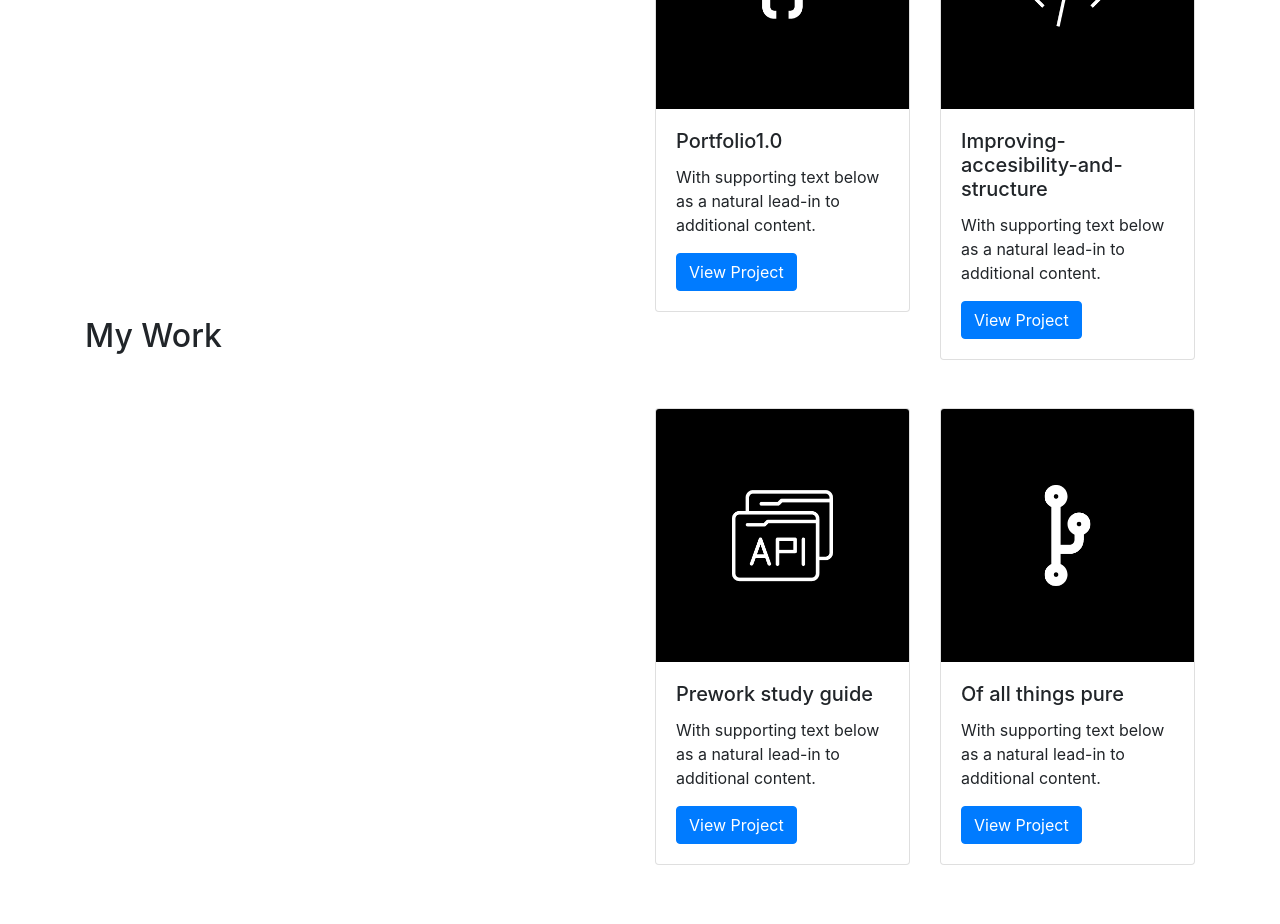
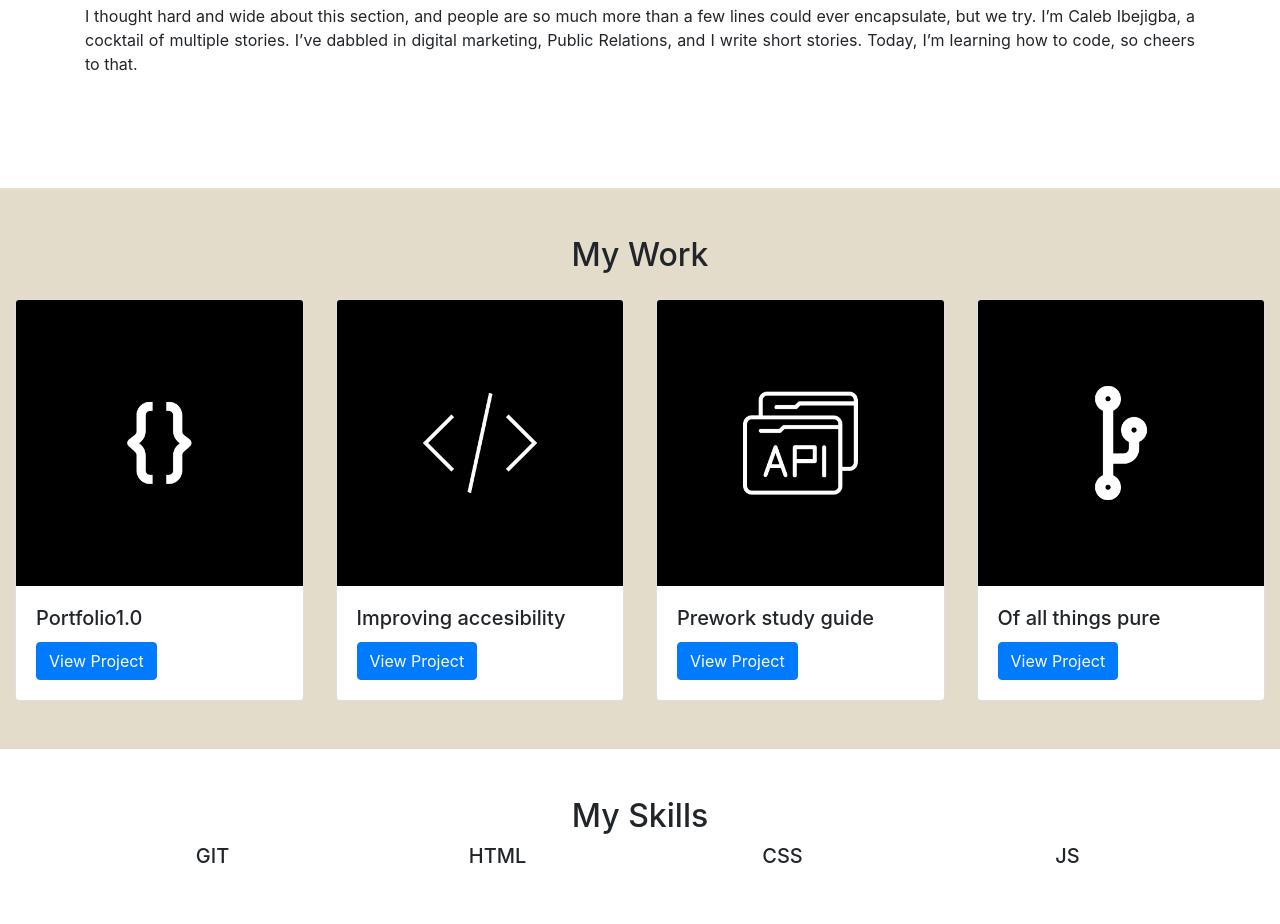
Before and after one commit to seuncaleb/Bootstrap-Portfolio, a plain HTML site: page index.html in a window 1280 px wide. Shown: the part 738-1662 px from the top of the page. Before the commit the page ends 1603 px from the top, so only its background shows below. Drawn offline with nearby package versions, Linux system fonts and the light colour scheme.

Commit message:
changed page layout, added an image to the jumbotron, and added a skill section

```diff
--- a/css/style.css
+++ b/css/style.css
@@ -1,4 +1,15 @@
-.jumbotron{
-    background-color: black;
+
+.img {
+    background-repeat: no-repeat;
     color: white;
+    background: url(../images/Gold\ Blue\ Law\ Firm\ Sleek\ Corporate\ Law\ Firm\ Website.png);
+    background-size: cover;
+    height:70vh;
+    min-height: 100%;
+    background-position: center;
+
 }
+
+#works {
+    background: #E3DCCB;
+}
--- a/index.html
+++ b/index.html
@@ -6,10 +6,12 @@
     <meta name="viewport" content="width=device-width, initial-scale=1.0 shrink-to-fit=no">
     <link rel="stylesheet" href="https://cdn.jsdelivr.net/npm/bootstrap@4.3.1/dist/css/bootstrap.min.css" integrity="sha384-ggOyR0iXCbMQv3Xipma34MD+dH/1fQ784/j6cY/iJTQUOhcWr7x9JvoRxT2MZw1T" crossorigin="anonymous">
     <link rel="stylesheet" href="./css/style.css">
+    <script src="https://kit.fontawesome.com/f727b51112.js" crossorigin="anonymous"></script>
     <title>Caleb Ibejigba Portfolio</title>
 </head>
 <body>
 
+  <!-- section for Nav bar-->
     <nav class="navbar navbar-expand-lg navbar-light bg-light">
         <a class="navbar-brand" href="index.html">Caleb Ibejigba</a>
         <button class="navbar-toggler" type="button" data-toggle="collapse" data-target="#navbarNav" aria-controls="navbarNav" aria-expanded="false" aria-label="Toggle navigation">
@@ -21,7 +23,7 @@
               <a class="nav-link" href="#about-me">About Me<span class="sr-only">(current)</span></a>
             </li>
             <li class="nav-item">
-                <a class="nav-link" href="#">Skills</a>
+                <a class="nav-link" href="#skills">Skills</a>
               </li>
             <li class="nav-item">
               <a class="nav-link" href="#works">Works</a>
@@ -32,67 +34,65 @@
           </ul>
         </div>
       </nav>
-
-      <header class="jumbotron jumbotron-fluid">
+<!-- section for header-->
+      <header class="jumbotron jumbotron-fluid img">
         <div class="container ml-0">
           <h1 class="display-4">Caleb Ibejigba</h1>
           <p class="lead">This is a modified jumbotron that occupies the entire horizontal space of its parent.</p>
         </div>
       </header>
-
+<!-- section for About me -->
       <section id="about-me">
-        <div class="container">
-            <div class="row align-items-center">
-                <div class="col-md "><h2>About me</h2></div>
-                <div class="col-md"><p>Lorem ipsum, dolor sit amet consectetur adipisicing elit. Nobis provident nesciunt officia id deserunt praesentium natus laboriosam libero omnis, quam, labore aspernatur ullam voluptates, ut quas ratione? Totam impedit est asperiores porro accusamus excepturi! Exercitationem perferendis neque doloribus ratione, molestias rerum vitae autem eius illum dolorem iure velit inventore quas.</p></div>
+        <div class="container mb-5 py-5">
+            <div class="row align-items-top">
+                <div class="col-md-12"><h2 class="text-center">About me</h2></div>
+                <div class="col-md-12"><p class="text-justify">I thought hard and wide about this section, and people are so much more than a few lines could ever encapsulate, but we try. I’m Caleb Ibejigba, a cocktail of multiple stories. I’ve dabbled in digital marketing, Public Relations, and I write short stories. Today, I’m learning how to code, so cheers to that.</p></div>
             </div>
 
         </div>
-
-
       </section>
 
-      <section class="container mt-5" id="works">
-        <div class="row align-items-center">
-            <div class="col-sm-6"><h2 class="mb-0">My Work</h2></div>
+<!-- section for my work-->
+      <section class="container-fluid py-5" id="works">
+        <div class="row align-items-top">
+            <div class="col-md-12 mb-2"><h2 class="mb-3 text-center">My Work</h2></div>
         <div class="col">
-            <div class="row">
-                <div class="col-sm-6 mt-5">
+            <div class="row m-n3">
+                <div class="col-md-3 p-3">
                   <div class="card">
                     <img src="./images/1.png" class="card-img-top" alt="...">
                     <div class="card-body">
                       <h5 class="card-title">Portfolio1.0</h5>
-                      <p class="card-text">With supporting text below as a natural lead-in to additional content.</p>
+
                       <a href="https://seuncaleb.github.io/Portfolio1.0/" target="_blank" class="btn btn-primary">View Project</a>
                     </div>
                   </div>
                 </div>
-                <div class="col-sm-6 mt-5">
+                <div class="col-md-3 p-3">
                   <div class="card">
                     <img src="./images/2.png" class="card-img-top" alt="...">
                     <div class="card-body">
-                      <h5 class="card-title">Improving-accesibility-and-structure</h5>
-                      <p class="card-text">With supporting text below as a natural lead-in to additional content.</p>
+                      <h5 class="card-title">Improving accesibility</h5>
+
                       <a href="https://seuncaleb.github.io/Improving-accesibility-and-structure/" target="_blank" class="btn btn-primary">View Project</a>
                     </div>
                   </div>
                 </div>
-                <div class="col-sm-6 mt-5">
+                <div class="col-md-3 p-3">
                     <div class="card">
                         <img src="./images/3.png" class="card-img-top" alt="...">
                       <div class="card-body">
                         <h5 class="card-title"> Prework study guide</h5>
-                        <p class="card-text">With supporting text below as a natural lead-in to additional content.</p>
+
                         <a href="https://seuncaleb.github.io/Prework-study-guide/" target="_blank" class="btn btn-primary">View Project</a>
                       </div>
                     </div>
                   </div>
-                  <div class="col-sm-6 mt-5">
+                  <div class="col-md-3 p-3">
                     <div class="card">
                         <img src="./images/Black & White Minimalist Business Logo.png" class="card-img-top" alt="...">
                       <div class="card-body">
                         <h5 class="card-title">Of all things pure</h5>
-                        <p class="card-text">With supporting text below as a natural lead-in to additional content.</p>
                         <a href="https://seuncaleb.medium.com/of-all-things-pure-3b2fa03819e" target="_blank" class="btn btn-primary">View Project</a>
                       </div>
                     </div>
@@ -101,6 +101,43 @@
 
         </div>
     </section>
+
+    <!-- section for my skills-->
+
+    <section id="skills">
+      <div class="container py-5">
+        <div class="row justify-content-center">
+          <div class="col-md-12"><h2 class="text-center">My Skills</h2></div>
+          <div class="media col-3">
+
+            <div class="media-body">
+              <h5 class="mt-0 text-center">GIT</h5>
+            </div>
+          </div>
+          <div class="media col-3">
+
+            <div class="media-body">
+              <h5 class="mt-0 text-center">HTML</h5>
+
+            </div>
+          </div>
+          <div class="media col-3">
+
+            <div class="media-body">
+              <h5 class="mt-0 text-center">CSS</h5>
+
+            </div>
+          </div>
+          <div class="media col-3">
+
+            <div class="media-body">
+              <h5 class="mt-0 text-center">JS</h5>
+
+            </div>
+          </div>
+        </div>
+        </div>
+      </section>
 
 
 
```
Also changed, not shown: images/Gold Blue Law Firm Sleek Corporate Law Firm Website.png (added).
